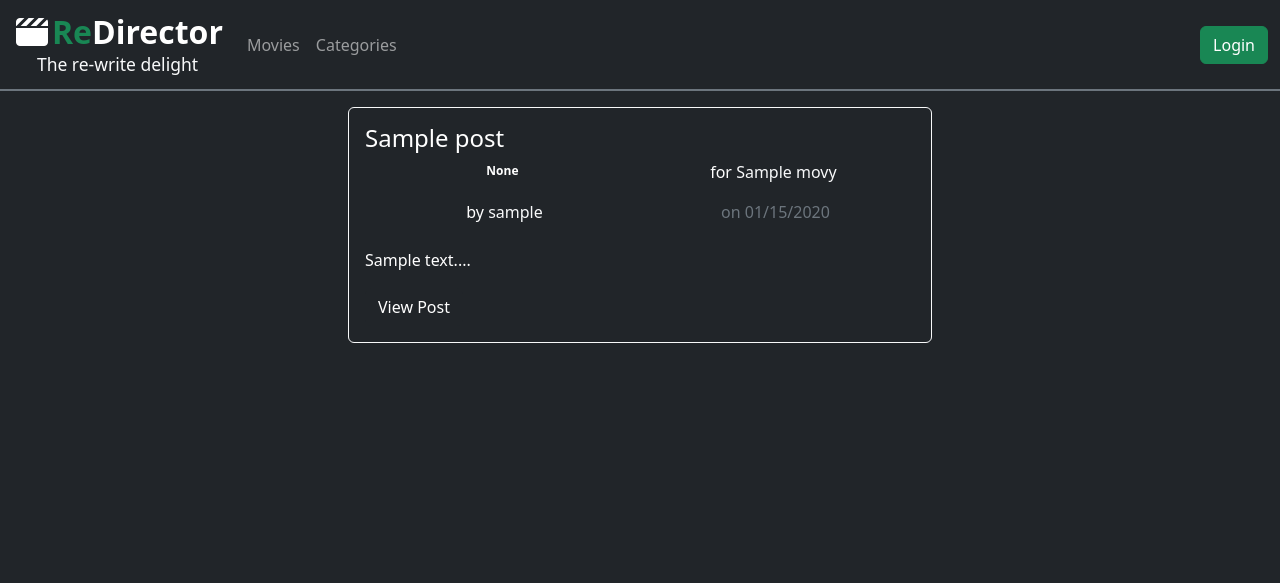
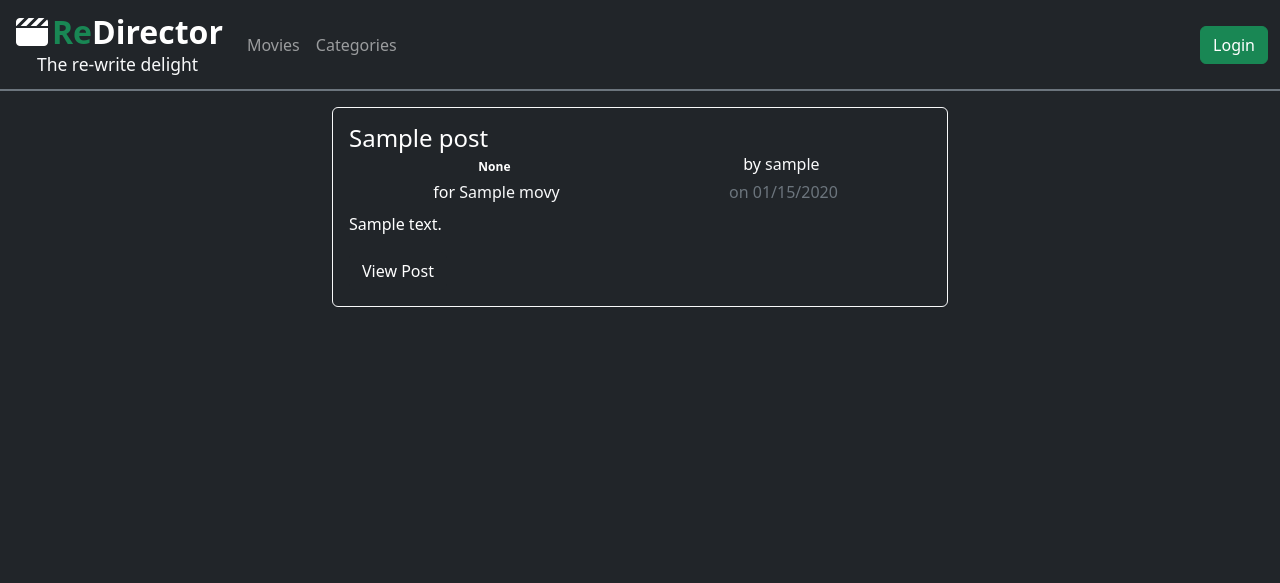
Before and after one commit to cmderobertis/ReDirector, a Flask app: page / in a window 1280 px wide. Shown: the top 583 px of the page. Run offline with Flask 2, Linux system fonts and the light colour scheme; tables that the repository leaves empty hold one stand-in row (values such as "Sample post"); some libraries are stand-ins or nearby versions.

Commit message:
UI update

```diff
--- a/flask_app/controllers/comments.py
+++ /dev/null
@@ -1,5 +0,0 @@
-# from flask_app import app, db, render_template, request, redirect, bcrypt, session, flash, url_for
-# from flask_app.models.user import User, favorites, post_likes, comment_likes
-# from flask_app.models.movie import Movie
-# from flask_app.models.post import Post
-# from flask_app.models.comment import Comment
--- a/flask_app/controllers/movies.py
+++ b/flask_app/controllers/movies.py
@@ -1,8 +1,5 @@
 from flask_app import app, db, render_template, request, redirect, make_response, bcrypt, session, flash, url_for, requests, os, verify_logged_in
 from models import User, Movie, Post, Comment, favorites, post_likes, comment_likes, faved
-# from flask_app.models.movie import Movie
-# from flask_app.models.post import Post
-# from flask_app.models.comment import Comment
 import tmdbsimple as tmdb
 tmdb.API_KEY = f"{os.getenv('API_KEY')}"
 
--- a/flask_app/controllers/posts.py
+++ b/flask_app/controllers/posts.py
@@ -1,8 +1,5 @@
 from flask_app import app, db, render_template, request, redirect, bcrypt, session, flash, url_for, verify_logged_in
 from models import User, Movie, Post, Comment, favorites, post_likes, comment_likes, faved
-# from flask_app.models.movie import Movie
-# from flask_app.models.post import Post
-# from flask_app.models.comment import Comment
 
 
 @app.route('/new/post', methods=['POST', 'GET'])
--- a/flask_app/controllers/users.py
+++ b/flask_app/controllers/users.py
@@ -1,8 +1,5 @@
 from flask_app import app, db, render_template, request, redirect, bcrypt, session, flash, url_for, EMAIL_REGEX, verify_logged_in
 from models import User, Movie, Post, Comment, favorites, post_likes, comment_likes, faved
-# from flask_app.models.movie import Movie
-# from flask_app.models.post import Post
-# from flask_app.models.comment import Comment
 
 
 @app.route('/')
--- a/flask_app/static/style.css
+++ b/flask_app/static/style.css
@@ -1,11 +1,5 @@
-/*
-@media screen {
-
-} */
-
-
 .rd-sidebar {
-  top: 6.5rem;
+  top: 6.7rem;
   left: 1rem;
 }
 
--- a/flask_app/templates/feed.html
+++ b/flask_app/templates/feed.html
@@ -1,9 +1,12 @@
 <div id="top"></div>
 {% extends 'base.html' %} {% block title %} {{title}} {% endblock title %} {%
-block content %} {% if movie %}
-<div class="col-3 pe-2 rd-sidebar position-fixed">
-  <div class="card card-dark">
-    <div class="card-header text-center">
+block content %}
+<!-- MOVIE INFO -->
+{% if movie %}
+<!-- SIDE MOVIE INFO -->
+<div class="d-none d-lg-block col-3 pe-3 rd-sidebar position-fixed">
+  <div class="card card-dark text-center">
+    <div class="card-header">
       <h6 class="card-title fw-bold">{{movie.title}} ({{movie.year}})</h6>
       <p class="mb-0">{{movie.genre}}</p>
     </div>
@@ -29,7 +32,7 @@ block content %} {% if movie %}
           />
         </a>
       </div>
-      <div class="col"><em class="col">{{movie.description}}</em></div>
+      <div class="col pb-3"><em class="col">{{movie.description}}</em></div>
       <div class="row align-items-center">
         {% if session.user %}
         <div class="row mb-2">
@@ -63,17 +66,86 @@ block content %} {% if movie %}
     </div>
   </div>
 </div>
+<!-- END SIDE MOVIE INFO -->
+<!-- TOP MOVIE INFO -->
+<div class="row d-lg-none justify-content-center pt-3 px-3"">
+  <div class="d-lg-none col-lg-6 col-md-8 col-sm-10">
+    <div class="card card-dark">
+      <div class="card-header text-center">
+        <h6 class="card-title fw-bold">{{movie.title}} ({{movie.year}})</h6>
+        <p class="mb-0">{{movie.genre}}</p>
+      </div>
+      <div class="card-body">
+        <div class="row">
+          <a class="col-3 pe-0" href="/{{movie.tmdb_id}}">
+            <img
+              style="max-height: 20vh"
+              class="rounded-2 mw-100"
+              {%
+              if
+              movie.poster_path
+              %}
+              src="https://www.themoviedb.org/t/p/w300_and_h450_bestv2{{movie.poster_path}}"
+              {%
+              else
+              %}
+              src="{{url_for('static', filename='assets/no_poster.png')}}"
+              {%
+              endif
+              %}
+              alt="{{movie.title}} poster"
+            />
+          </a>
+          <div class="col-9">
+            <em class="mb-3">{{movie.description}}</em>
+            <div class="row pt-3 align-items-center">
+              {% if session.user %}
+              <a
+                class="col ms-3 btn btn-success text-nowrap"
+                href="/movie/add/{{movie.tmdb_id}}"
+                >New Post</a
+              >
+              {% if faved %}
+              <a
+                class="col h2 mb-0 text-danger text-center"
+                href="/fav/remove/{{movie.id}}"
+                ><i class="fa-solid fa-heart"></i
+              ></a>
+              {% else %}
+              <a
+                class="col h2 mb-0 text-danger text-center"
+                href="/fav/add/{{movie.id}}"
+                ><i class="fa-regular fa-heart"></i
+              ></a>
+              {% endif %} {% endif %}
+              <a class="col" href="http://www.imdb.com/title/{{movie.imdb_id}}"
+                ><img
+                  style="max-height: 2rem"
+                  class="img-fluid"
+                  src="{{url_for('static', filename='assets/imdb.png')}}"
+                  alt="IMDb"
+              /></a>
+            </div>
+          </div>
+        </div>
+      </div>
+    </div>
+  </div>
+</div>
+<!-- END TOP MOVIE INFO -->
 {% endif %}
+<!-- END MOVIE INFO -->
 <div class="row m-0 pt-3 justify-content-center">
   <div class="col-lg-6 col-md-8 col-sm-10">
     <div class="row row-cols-1 g-3">
+      <!-- POSTS -->
       {% for upm in upms %}
       <div class="col">
-        <div class="mx-3 card card-dark">
+        <div class="card card-dark">
           <div class="card-body">
             <div class="card-title">
-              <h4 class="">{{upm[1].title}}</h4>
-              <div class="px-3 row">
+              <h4 class="mb-0">{{upm[1].title}}</h4>
+              <div class="px-3 align-items-center row">
                 <a
                   {%
                   if
@@ -93,42 +165,50 @@ block content %} {% if movie %}
                   endif
                   %}
                   style="max-height: 1.6em"
-                  class="col mb-3 badge text-bg-{{colors[upm[1].type]}}"
+                  class="col badge text-bg-{{colors[upm[1].type]}}"
                   >{{upm[1].type}}</a
                 >
-                <p class="col text-center">
-                  for <a href="/{{upm[2].tmdb_id}}">{{upm[2].title}}</a>
+                <p class="col text-center mb-1">
+                  by
+                  <a href="/{{upm[1].user_id}}/posts">{{upm[0].username}}</a>
                 </p>
               </div>
               <div class="row px-3">
-                <p class="col text-center">
-                  by
-                  <a href="/{{upm[1].user_id}}/posts">{{upm[0].username}}</a>
+                <p class="col text-center m-0">
+                  for <a href="/{{upm[2].tmdb_id}}">{{upm[2].title}}</a>
                 </p>
-                <p class="col text-center text-muted">
+                <p class="col text-center text-muted m-0">
                   on {{upm[1].created_at.strftime('%m/%d/%Y')}}
                 </p>
               </div>
             </div>
             {% if truncate %}
+            {% if upm[1].content | length < 256 %}
+            <p>{{upm[1].content}}</p>
+            {% else %}
             <p>{{upm[1].content[:256]}}...</p>
+            {% endif %}
             <a class="btn btn-dark" href="/post/{{upm[1].id}}">View Post</a>
             {% else %}
             <p>{{upm[1].content}}</p>
+            <hr>
+            <!-- COMMENTS -->
             {% for comment in comments %}
             <div class="row">
               <div class="col">
-                <p>{{comment.content}}</p>
+                <p class="mb-1">{{comment.content}}</p>
               </div>
               <div class="col-3">
-                <p class="text-muted text-nowrap">
+                <p class="text-muted text-nowrap mb-1">
                   {{comment.created_at.strftime('%m/%d/%Y')}}
                 </p>
               </div>
             </div>
-            {% endfor %} {% if session.user %}
+            {% endfor %}
+            <!-- END COMMENTS -->
+            {% if session.user %}
             <form
-              class="row align-items-center"
+              class="row align-items-center mb-0"
               action="/comment/{{upm[1].id}}"
               method="post"
             >
@@ -150,6 +230,7 @@ block content %} {% if movie %}
         </div>
       </div>
       {% endfor %}
+      <!-- END POSTS -->
     </div>
   </div>
 </div>
--- a/server.py
+++ b/server.py
@@ -1,5 +1,5 @@
 from flask_app import app
-from flask_app.controllers import users, posts, movies, comments
+from flask_app.controllers import users, posts, movies
 
 
 if __name__ == '__main__':
```
